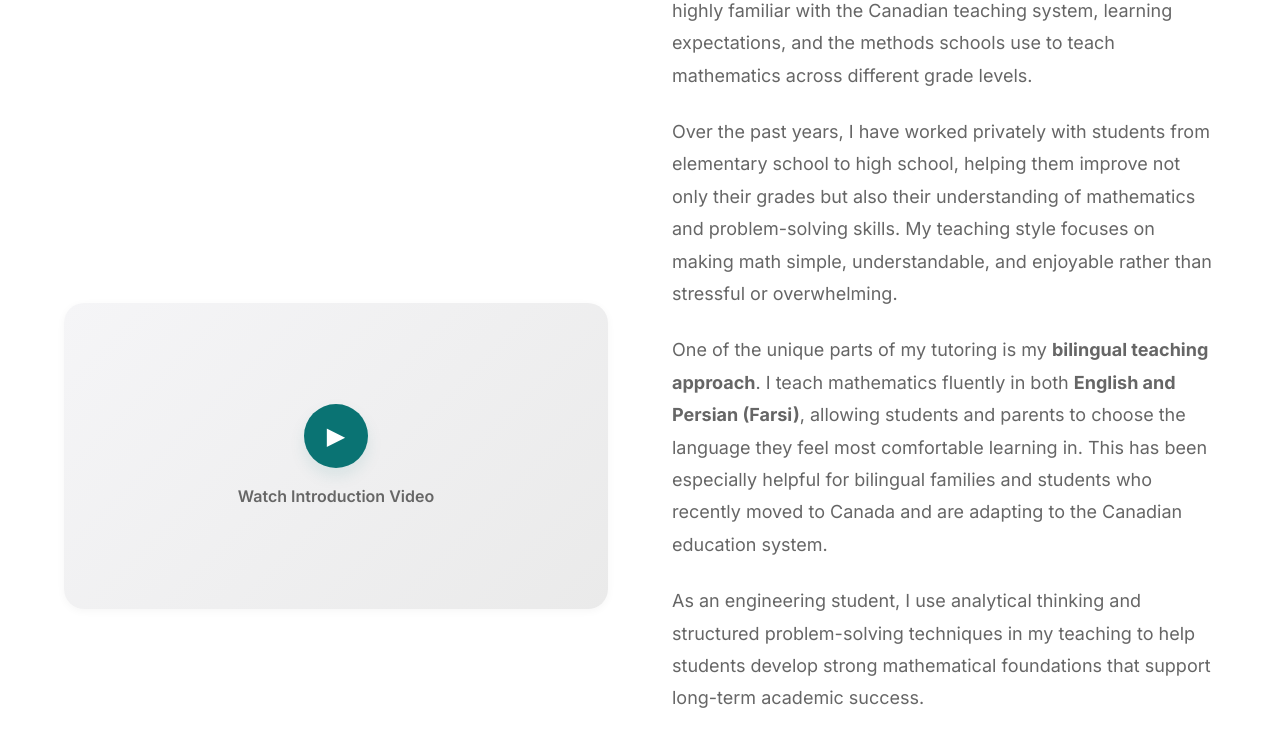
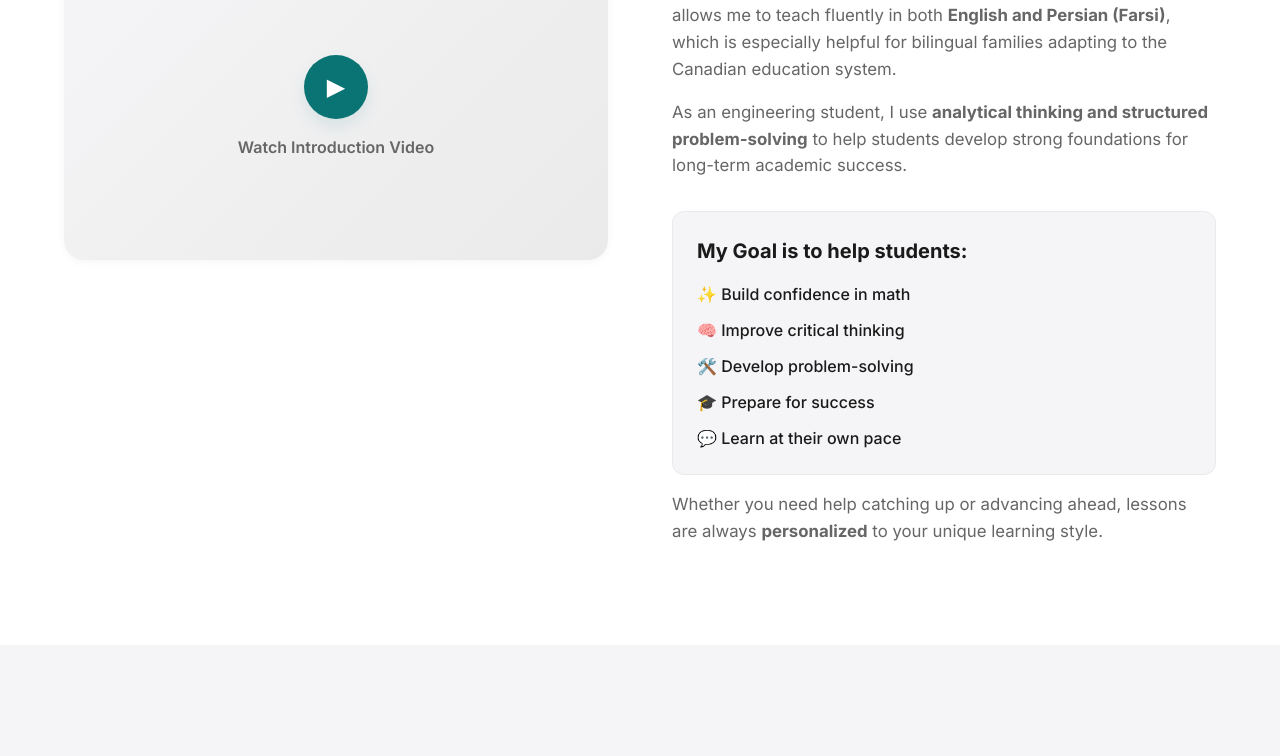
Before and after one commit to parsaabbasian/Math_Tutoring, a Next.js app: page / in a window 1280 px wide. Shown: the part 2016-2772 px from the top of the page. Built offline with nearby package versions, Linux system fonts and the light colour scheme.

Commit message:
Compact About section to reduce vertical height

```diff
--- a/src/app/components/About.module.css
+++ b/src/app/components/About.module.css
@@ -61,15 +61,15 @@
 
 .aboutText {
   color: var(--text-muted);
-  line-height: 1.8;
-  margin-bottom: 24px;
-  font-size: 1.125rem;
+  line-height: 1.6;
+  margin-bottom: 16px;
+  font-size: 1.05rem;
 }
 
 .portfolio {
-  margin-top: 24px;
+  margin-top: 16px;
   background: var(--surface-alt);
-  padding: 32px;
+  padding: 24px;
   border-radius: var(--radius-md);
   border: 1px solid var(--border);
 }
@@ -82,9 +82,9 @@
 
 .portfolioList {
   list-style: none;
-  display: flex;
-  flex-direction: column;
-  gap: 12px;
+  display: grid;
+  grid-template-columns: repeat(auto-fit, minmax(240px, 1fr));
+  gap: 12px 24px;
 }
 
 .portfolioList li {
--- a/src/app/components/About.tsx
+++ b/src/app/components/About.tsx
@@ -11,34 +11,28 @@ export default function About() {
         <div className={styles.aboutContent}>
           <h2 className="section-title" style={{ textAlign: 'left' }}>Who I Am</h2>
           <p className={styles.aboutText}>
-            Hi! My name is <strong>Avin</strong>, and I am a <strong>Mechanical Engineering student at York University</strong> with a strong passion for mathematics, teaching, and helping students build confidence in their learning journey.
+            Hi! My name is <strong>Avin</strong>, and I am a <strong>Mechanical Engineering student at York University</strong> with a strong passion for mathematics, teaching, and helping students build confidence in their learning journey. I graduated from the <strong>OSSD program</strong> in Canada and am highly familiar with the Canadian teaching system, learning expectations, and methods used across different grade levels.
           </p>
           <p className={styles.aboutText}>
-            I graduated from the Ontario Secondary School Diploma (OSSD) program in Canada and completed my high school education under the Canadian curriculum. Because of this, I am highly familiar with the Canadian teaching system, learning expectations, and the methods schools use to teach mathematics across different grade levels.
+            Over the past years, I have worked privately with students from elementary to high school, focusing on making math <strong>simple, understandable, and enjoyable</strong>. My unique <strong>bilingual approach</strong> allows me to teach fluently in both <strong>English and Persian (Farsi)</strong>, which is especially helpful for bilingual families adapting to the Canadian education system.
           </p>
           <p className={styles.aboutText}>
-            Over the past years, I have worked privately with students from elementary school to high school, helping them improve not only their grades but also their understanding of mathematics and problem-solving skills. My teaching style focuses on making math simple, understandable, and enjoyable rather than stressful or overwhelming.
-          </p>
-          <p className={styles.aboutText}>
-            One of the unique parts of my tutoring is my <strong>bilingual teaching approach</strong>. I teach mathematics fluently in both <strong>English and Persian (Farsi)</strong>, allowing students and parents to choose the language they feel most comfortable learning in. This has been especially helpful for bilingual families and students who recently moved to Canada and are adapting to the Canadian education system.
-          </p>
-          <p className={styles.aboutText}>
-            As an engineering student, I use analytical thinking and structured problem-solving techniques in my teaching to help students develop strong mathematical foundations that support long-term academic success.
+            As an engineering student, I use <strong>analytical thinking and structured problem-solving</strong> to help students develop strong foundations for long-term academic success.
           </p>
 
           <div className={styles.portfolio}>
             <h3 className={styles.portfolioTitle}>My Goal is to help students:</h3>
             <ul className={styles.portfolioList}>
-              <li>✨ Build confidence in mathematics</li>
-              <li>🧠 Improve critical thinking skills</li>
-              <li>🛠️ Develop strong problem-solving abilities</li>
-              <li>🎓 Prepare for future academic success</li>
-              <li>💬 Feel comfortable asking questions and learning at their own pace</li>
+              <li>✨ Build confidence in math</li>
+              <li>🧠 Improve critical thinking</li>
+              <li>🛠️ Develop problem-solving</li>
+              <li>🎓 Prepare for success</li>
+              <li>💬 Learn at their own pace</li>
             </ul>
           </div>
 
-          <p className={styles.aboutText} style={{ marginTop: '24px' }}>
-            Whether a student needs help catching up, improving grades, preparing for tests, or advancing ahead of their class level, lessons are always personalized based on the student’s needs and learning style.
+          <p className={styles.aboutText} style={{ marginTop: '16px', marginBottom: 0 }}>
+            Whether you need help catching up or advancing ahead, lessons are always <strong>personalized</strong> to your unique learning style.
           </p>
         </div>
       </div>
```
